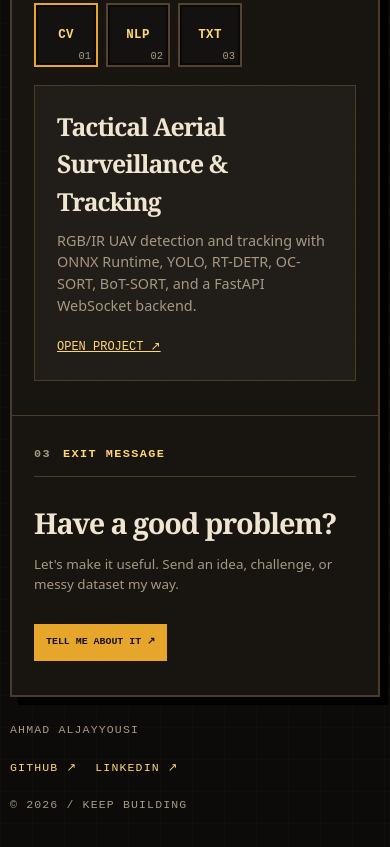
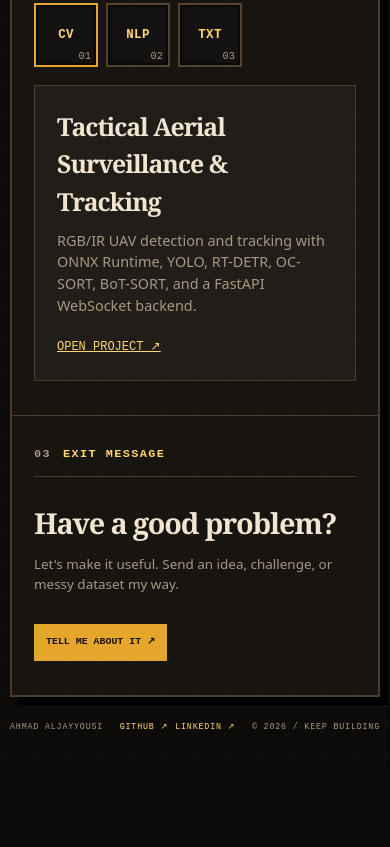
Before and after one commit to Jayousi7/Jayousi7.github.io, a plain HTML site: page index.html in a window 390 px wide. Shown: the part 1097-1944 px from the top of the page. After the commit the page ends 1867 px from the top, so only its background shows below. Drawn offline with Linux system fonts and the light colour scheme.

```diff
--- a/css/style.css
+++ b/css/style.css
@@ -100,7 +100,15 @@ h1 { max-width: 600px; margin-top: 10px; color: var(--text); font-size: clamp(3r
   .stats-grid { grid-template-columns: 1fr; }
   .inventory-section { padding: 30px 22px 34px; }
   .contact-row { align-items: flex-start; flex-direction: column; }
-  .footer { align-items: flex-start; flex-direction: column; }
+  .footer {
+    align-items: center;
+    flex-direction: row;
+    flex-wrap: nowrap;
+    gap: 10px;
+    font-size: 0.62rem;
+    white-space: nowrap;
+  }
+  .footer-links { gap: 10px; }
 }
 
 @media (max-width: 430px) {
@@ -111,4 +119,7 @@ h1 { max-width: 600px; margin-top: 10px; color: var(--text); font-size: clamp(3r
   .profile-actions { align-items: center; flex-direction: row; flex-wrap: nowrap; gap: 8px; }
   .pixel-button { padding: 9px 10px; font-size: 0.62rem; }
   .pixel-link { font-size: 0.62rem; }
+  .footer { gap: 7px; font-size: 0.52rem; }
+  .footer-links { gap: 7px; }
+  .footer-links a { font-size: 0.52rem; }
 }
```
